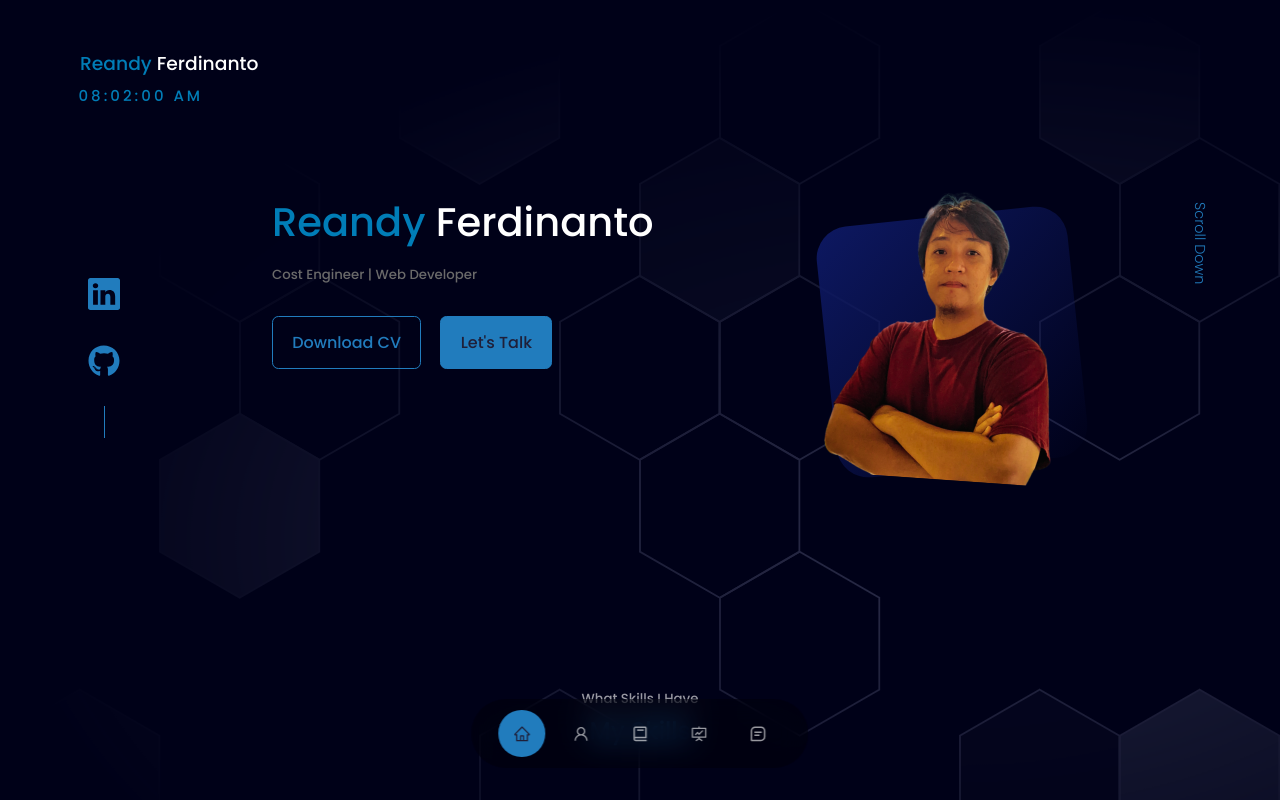
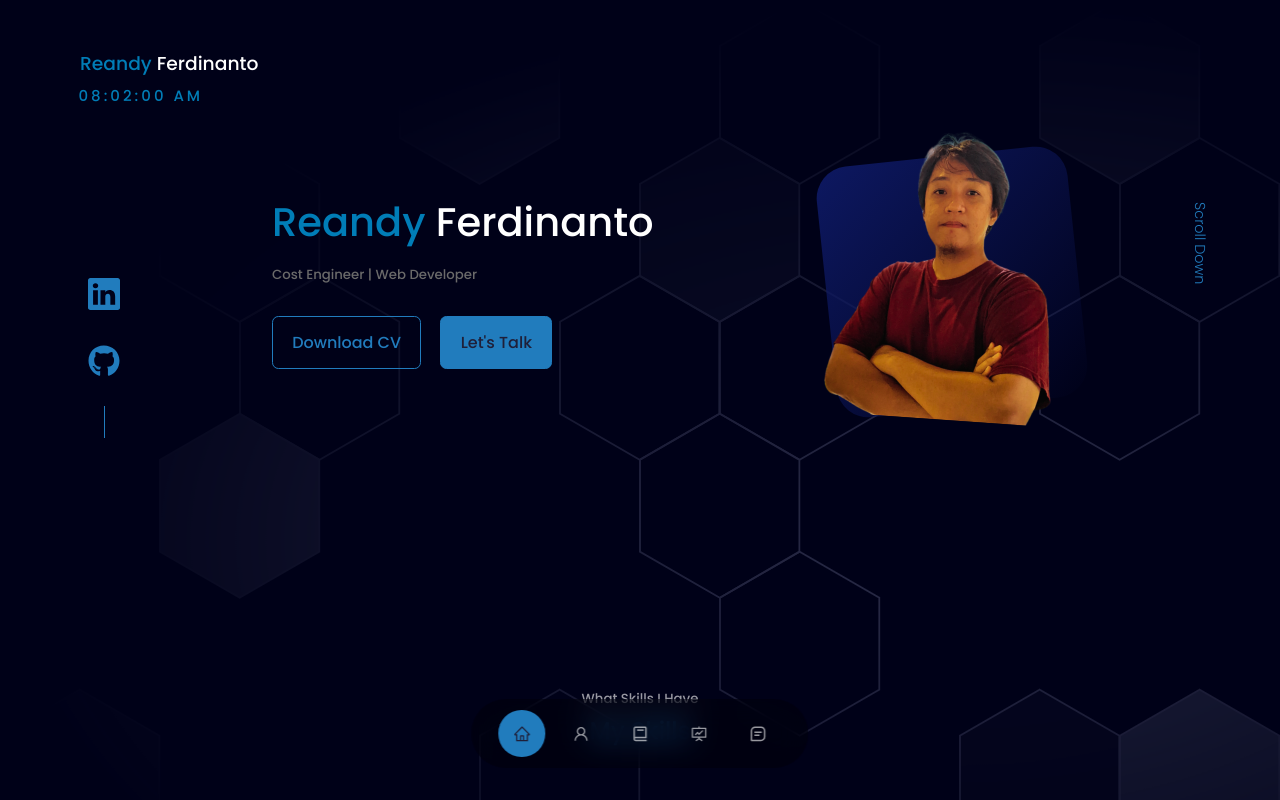
Before and after one commit to reandyferdinanto/dashboardReandy, a React (Create React App) app: page / in a window 1280 px wide. Shown: the top 800 px of the page. Built offline with nearby package versions, Linux system fonts and the light colour scheme.

Commit message:
update header

```diff
--- a/src/assets/components/header/header.css
+++ b/src/assets/components/header/header.css
@@ -48,7 +48,7 @@ header {
 
   .about__me {
     position: absolute;
-    top: -10%;
+    top: -25%;
     right: 20%;
     width: 25%;
     transform: translate(10, -10%);
```
